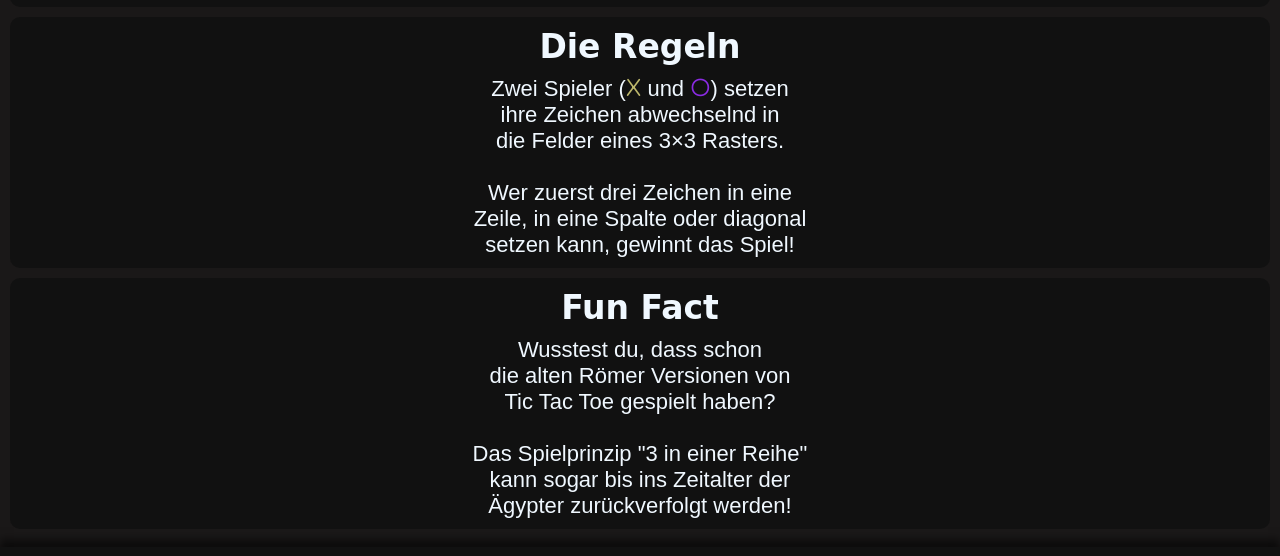
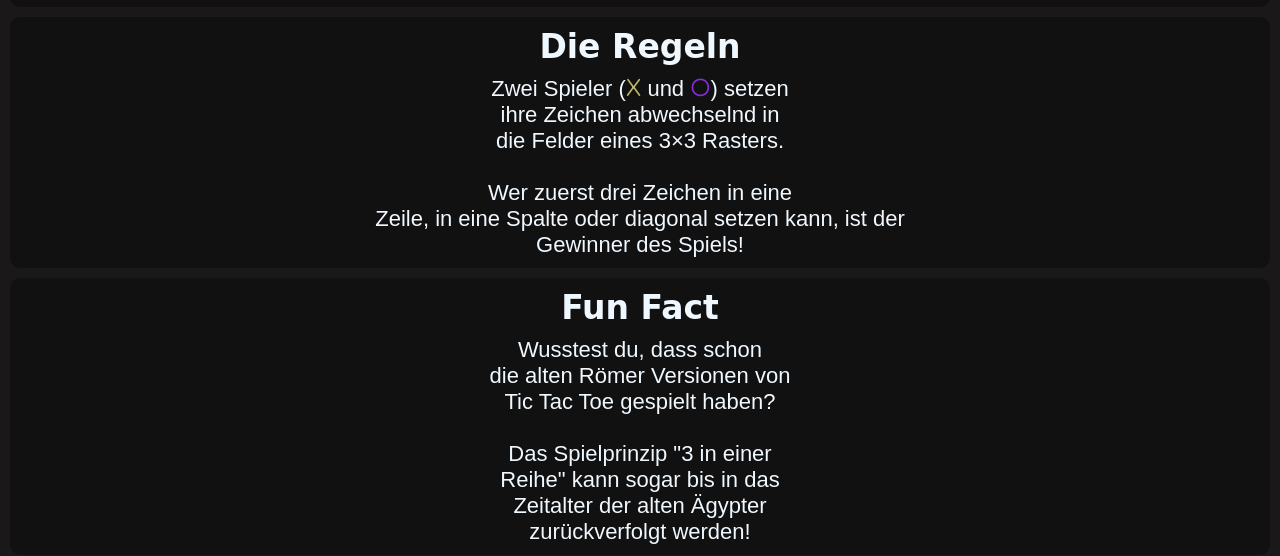
Before and after one commit to mbplabst/PsemGames, a plain HTML site: page games/tic-tac-toe/index.html in a window 1280 px wide. Shown: the part 772-1328 px from the top of the page. Drawn offline with Linux system fonts and the light colour scheme; a web font is replaced by a local one.

Commit message:
text changes

```diff
--- a/games/tic-tac-toe/index.html
+++ b/games/tic-tac-toe/index.html
@@ -95,8 +95,9 @@
                     die Felder eines 3×3 Rasters.<br>
                     <br>
                     Wer zuerst drei Zeichen in eine<br>
-                    Zeile, in eine Spalte oder diagonal<br>
-                    setzen kann, gewinnt das Spiel!
+                    Zeile, in eine Spalte oder diagonal
+                    setzen kann, ist der<br>
+                    Gewinner des Spiels!
                 </p>
             </div>
 
@@ -106,9 +107,10 @@
                     die alten Römer Versionen von<br>
                     Tic Tac Toe gespielt haben?<br>
                     <br>
-                    Das Spielprinzip "3 in einer Reihe"<br>
-                    kann sogar bis ins Zeitalter der<br>
-                    Ägypter zurückverfolgt werden!
+                    Das Spielprinzip "3 in einer<br>
+                    Reihe" kann sogar bis in das<br>
+                    Zeitalter der alten Ägypter<br>
+                    zurückverfolgt werden!
                 </p>
             </div>
             <br>
```
